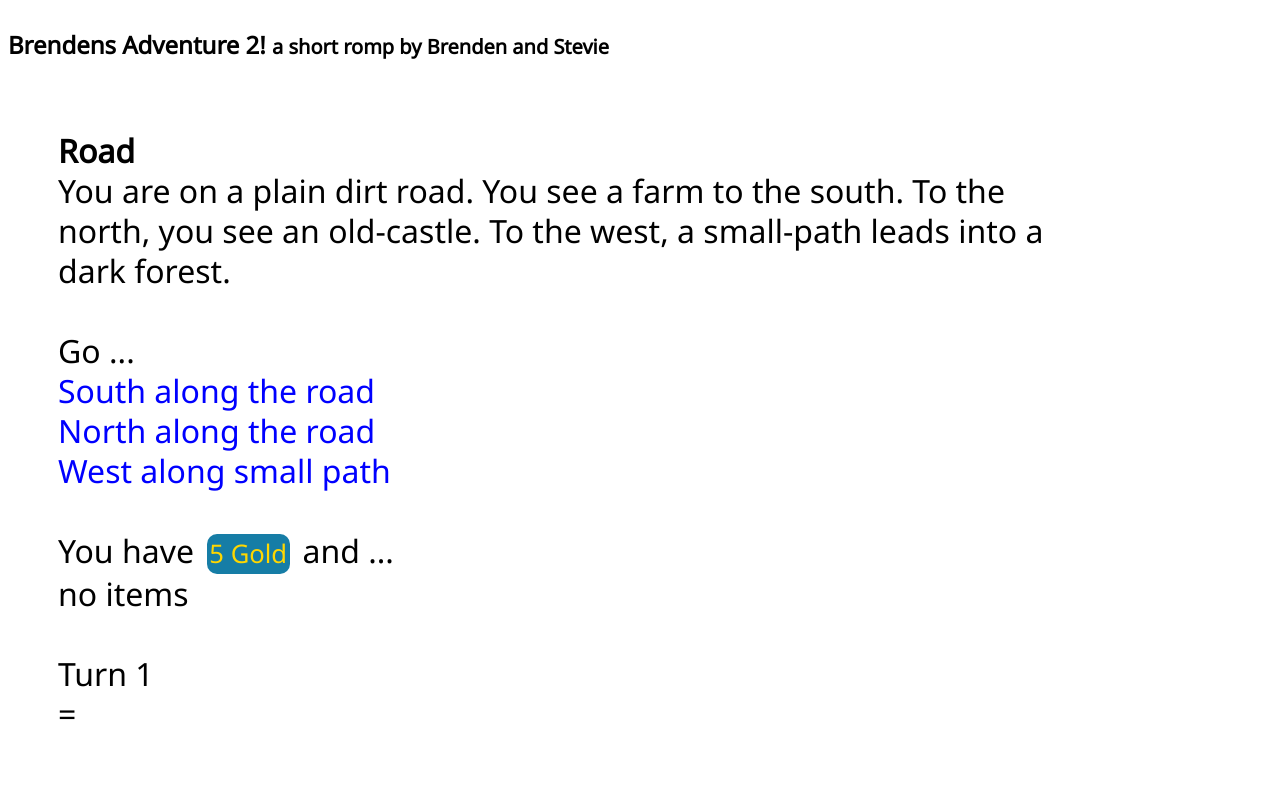
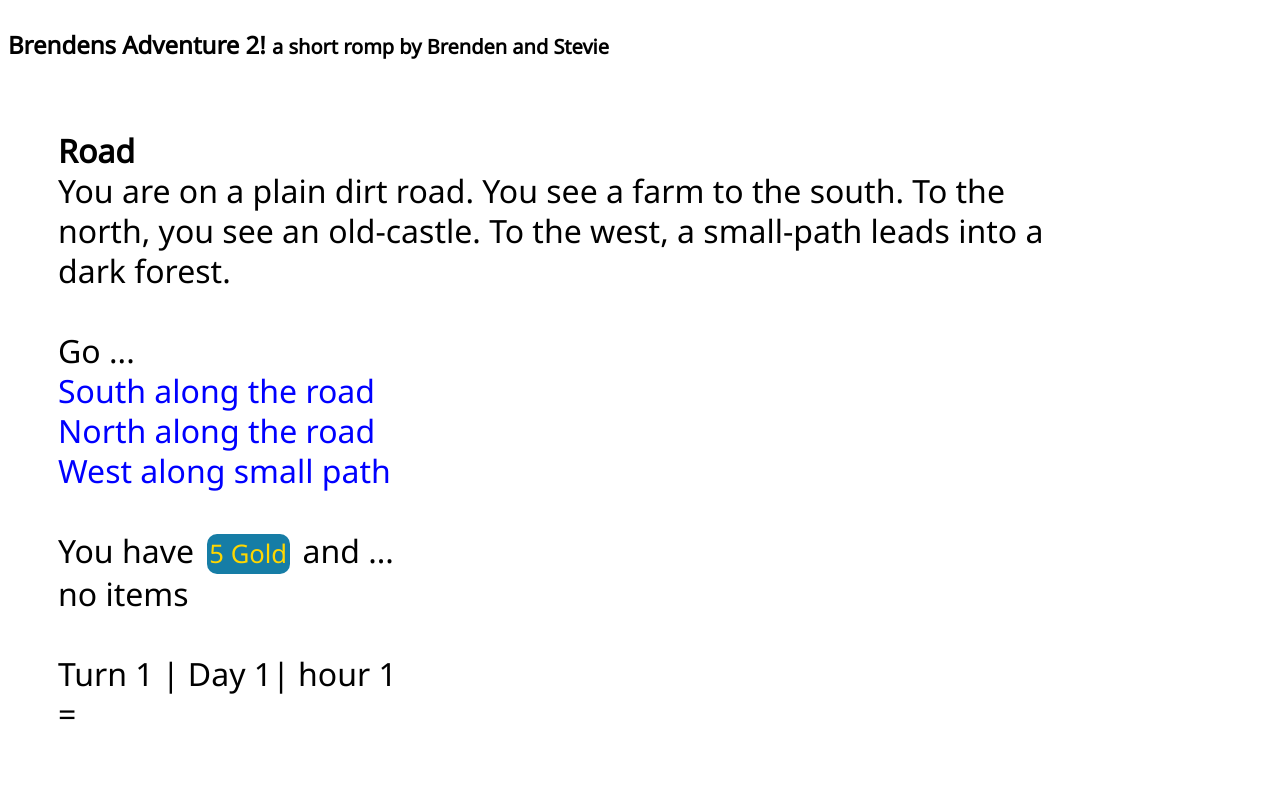
Before and after one commit to bushmango/next-brendens-adventure-2, a Next.js app: page / in a window 1280 px wide. Shown: the top 800 px of the page. Built offline with nearby package versions, Linux system fonts and the light colour scheme.

Commit message:
hours and days

```diff
--- a/components/game/Inventory.tsx
+++ b/components/game/Inventory.tsx
@@ -3,6 +3,7 @@ import React from 'react'
 import { LinkButton } from './LinkButton'
 import { sosGame } from './sosGame-sidecar'
 import { Gold } from './Gold'
+import { displayId } from './displayId'
 
 export const Inventory = () => {
   let state = sosGame.useSubscribe()
@@ -16,7 +17,7 @@ export const Inventory = () => {
       {state.inventory.length === 0 ? 'no items' : ''}
       {_.map(state.inventory, (c, cIdx) => (
         <div key={cIdx}>
-          <LinkButton onClick={() => {}}>{c.id}</LinkButton>
+          <LinkButton onClick={() => {}}>{displayId(c.id)}</LinkButton>
           {c.equippable && !c.isEquipped ? (
             <span>
               {' '}
--- a/components/game/TurnCounter.tsx
+++ b/components/game/TurnCounter.tsx
@@ -3,6 +3,6 @@ import { sosGame } from './sosGame-sidecar'
 export const TurnCounter = () => {
   let state = sosGame.useSubscribe()
 
-  return <div>Turn {state.turnNumber}</div>
+  return <div>Turn {state.turnNumber + 1} | Day {state.day}| hour {state.hour}</div>
 
 }
--- a/components/game/sosGame.ts
+++ b/components/game/sosGame.ts
@@ -25,6 +25,8 @@ export interface IState {
   inventory: IItem[]
   gold: number
   turnNumber: number
+  hour: number
+  day: number
 }
 
 export const getSos = sos.createLazySos<IState>('sosGame', 1, () => ({
@@ -33,6 +35,8 @@ export const getSos = sos.createLazySos<IState>('sosGame', 1, () => ({
   inventory: { default: [] },
   gold: { default: 0 },
   turnNumber: { default: 1 },
+  hour: {default: 1},
+  day: {default: 1}
 }))
 export const useSubscribe = sos.createUseSubscribe(getSos)
 
@@ -43,7 +47,9 @@ export function gameRestart() {
     ds.locationId = 'road'
     ds.inventory = []
     ds.gold = 5
-    ds.turnNumber = 1
+    ds.turnNumber = 0
+    ds.hour = 1
+    ds.day = 1
   })
 }
 
@@ -60,10 +66,12 @@ export function _navigateToDirection(direction: ILocationDirection) {
   } else {
     getSos().change((ds) => {
       ds.locationId = nextLoc || ''
+
       ds.turnNumber++
-      if(ds.turnNumber === 11){
-        ds.turnNumber = 1
-      }
+
+      const hoursInDay = 10
+      ds.day = Math.floor(ds.turnNumber / hoursInDay) + 1
+      ds.hour = ds.turnNumber % hoursInDay + 1
 
 
     })
```
